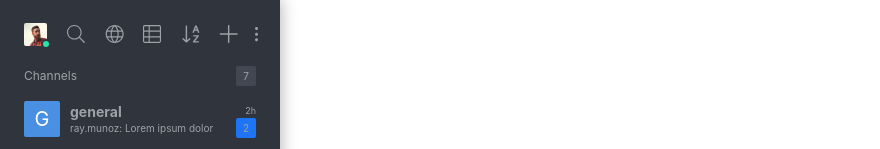
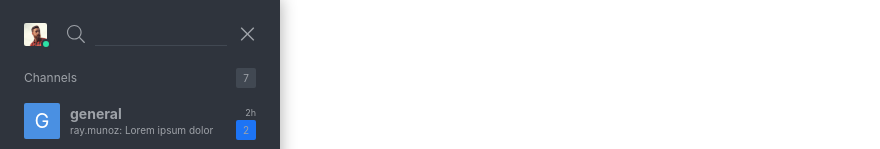
Before and after one commit to tassoevan/rocketchat-react-sidebar, a React (Create React App) app: page / in a window 1280 px wide. Shown: the top 149 px of the page, without its empty margins (0-880 px from the left). Built offline with nearby package versions, Linux system fonts and the light colour scheme.

Commit message:
Add search bar

```diff
--- a/src/Icon.js
+++ b/src/Icon.js
@@ -122,6 +122,20 @@ const icons = {
       </g>
     </svg>
   ),
+
+  'cancel': () => (
+    <svg xmlns="http://www.w3.org/2000/svg" version="1.1" width="19px" height="18px" viewBox="0 0 19 18" className="Icon">
+      <g stroke="none" strokeWidth="1" fill="none" fillRule="evenodd">
+        <g transform="rotate(45 10 10)">
+          <g transform="translate(-218.000000, -25.000000)" fill="#8C929D" fillRule="nonzero">
+            <g transform="translate(67.000000, 25.000000)" className="Icon__group">
+              <path d="M169.187855,8.27678571 L161.393212,8.27678571 L161.393212,0.482142857 C161.393212,0.216964286 161.176248,0 160.91107,0 L160.428927,0 C160.163748,0 159.946784,0.216964286 159.946784,0.482142857 L159.946784,8.27678571 L152.152141,8.27678571 C151.886962,8.27678571 151.669998,8.49375 151.669998,8.75892857 L151.669998,9.24107143 C151.669998,9.50625 151.886962,9.72321429 152.152141,9.72321429 L159.946784,9.72321429 L159.946784,17.5178571 C159.946784,17.7830357 160.163748,18 160.428927,18 L160.91107,18 C161.176248,18 161.393212,17.7830357 161.393212,17.5178571 L161.393212,9.72321429 L169.187855,9.72321429 C169.453034,9.72321429 169.669998,9.50625 169.669998,9.24107143 L169.669998,8.75892857 C169.669998,8.49375 169.453034,8.27678571 169.187855,8.27678571 Z" />
+            </g>
+          </g>
+        </g>
+      </g>
+    </svg>
+  )
 };
 
 export const Icon = ({ name }) => icons[name] ? icons[name]() : null;
--- a/src/sidebar/Header.css
+++ b/src/sidebar/Header.css
@@ -9,7 +9,7 @@
   margin: 0 10px;
 }
 
-.Sidebar__toolbar {
+.Sidebar__toolbar, .Sidebar__search {
   flex: 1;
   margin: 2px 0;
   display: flex;
@@ -55,7 +55,7 @@
   background: none;
 }
 
-.Sidebar__toolbar-button:last-child {
+.Sidebar__toolbar-button--more {
   width: 18px;
   min-width: 18px;
   margin-left: -8px;
@@ -65,3 +65,28 @@
 .Sidebar__toolbar-button-tooltip {
   position: absolute;
 }
+
+.Sidebar__search {
+
+}
+
+.Sidebar__search-icon {
+  padding: 0 10px;
+}
+
+.Sidebar__search-input {
+  width: 100%;
+  min-width: 0;
+  border: none;
+  border-bottom: 1px solid #414852;
+  background: none;
+  color: inherit;
+}
+
+.Sidebar__search-input:focus {
+	outline: 0;
+}
+
+.Sidebar__search-clear {
+  padding: 0 10px;
+}
--- a/src/sidebar/Header.js
+++ b/src/sidebar/Header.js
@@ -11,16 +11,24 @@ const Button = ({ label, ...props}) => (
   <button className="Sidebar__toolbar-button" aria-label={label} {...props} />
 );
 
+const MoreButton = () => (
+  <button className="Sidebar__toolbar-button Sidebar__toolbar-button--more" aria-label="More">
+    <Icon name="ellipsis" />
+  </button>
+);
+
 const Item = props => (
   <div className="Sidebar__toolbar-item" {...props} />
 );
 
 export class Header extends Component {
   state = {
+    showSearchBar: true,
+    searchText: '',
     visiblePopup: null
   }
 
-  openPopup(visiblePopup) {
+  showPopup(visiblePopup) {
     this.setState({ visiblePopup });
   }
 
@@ -28,18 +36,21 @@ export class Header extends Component {
     this.setState({ visiblePopup: null });
   }
 
-  render() {
+  showSearchBar() {
+    this.setState({ showSearchBar: true });
+  }
+
+  hideSearchBar() {
+    this.setState({ showSearchBar: false, searchText: '' });
+  }
+
+  renderToolbar() {
     const { viewMode } = this.props;
     const { visiblePopup } = this.state;
 
     return (
-      <header className="Sidebar__header">
-        <div className="Sidebar__header-thumb">
-          <Avatar image={avatarImage} status="online" />
-        </div>
-
       <div className="Sidebar__toolbar">
-          <Button label="Search">
+        <Button label="Search" onClick={() => this.showSearchBar()}>
           <Icon name="search" />
         </Button>
 
@@ -48,7 +59,7 @@ export class Header extends Component {
         </Button>
 
         <Item>
-            <Button label="View Mode" onClick={() => this.openPopup('viewMode')}>
+          <Button label="View Mode" onClick={() => this.showPopup('viewMode')}>
             <Icon name={`viewMode--${viewMode}`} />
           </Button>
 
@@ -78,7 +89,7 @@ export class Header extends Component {
         </Item>
 
         <Item>
-            <Button label="Sort" onClick={() => this.openPopup('sort')}>
+          <Button label="Sort" onClick={() => this.showPopup('sort')}>
             <Icon name="sort--alphabetical" />
           </Button>
 
@@ -99,10 +110,44 @@ export class Header extends Component {
           <Icon name="createANewChannel" />
         </Button>
 
-          <Button label="More">
-            <Icon name="ellipsis" />
-          </Button>
+        <MoreButton />
       </div>
+    );
+  }
+
+  renderSearchBar() {
+    const { searchText } = this.state;
+
+    return (
+      <div className="Sidebar__search">
+        <div className="Sidebar__search-icon">
+          <Icon name="search" />
+        </div>
+
+        <input type="search" value={searchText} autoFocus
+          onChange={e => this.updateSearchText(e.target.value)} className="Sidebar__search-input" />
+
+        <button className="Sidebar__search-clear" aria-label="Cancel" onClick={() => this.hideSearchBar()}>
+          <Icon name="cancel" />
+        </button>
+      </div>
+    );
+  }
+
+  updateSearchText(searchText) {
+    this.setState({ searchText });
+  }
+
+  render() {
+    const { showSearchBar } = this.state;
+
+    return (
+      <header className="Sidebar__header">
+        <div className="Sidebar__header-thumb">
+          <Avatar image={avatarImage} status="online" />
+        </div>
+
+        {showSearchBar ? this.renderSearchBar() : this.renderToolbar()}
       </header>
     );
   }
```
Lines whose indentation alone changed are shown as unchanged.
